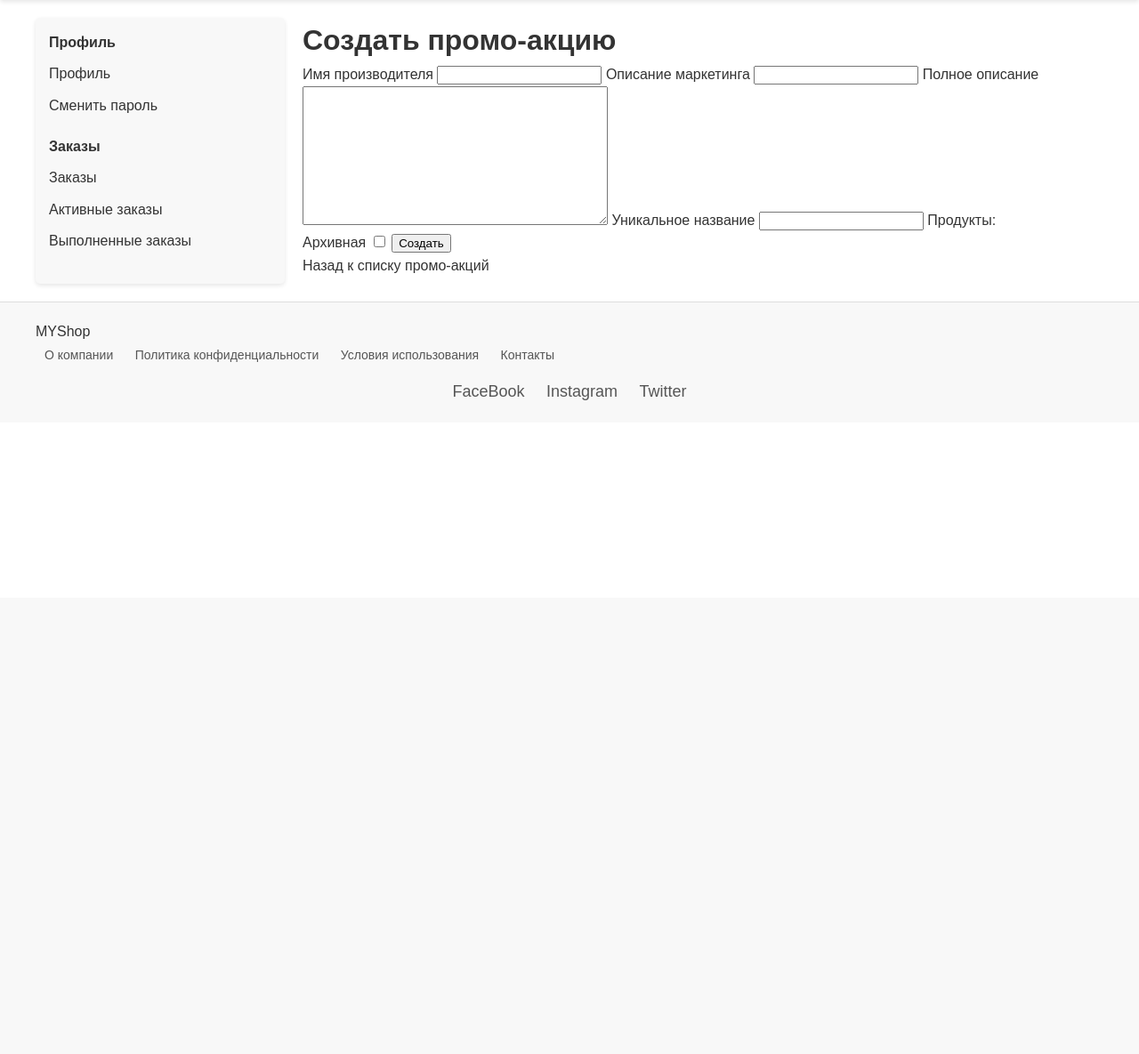
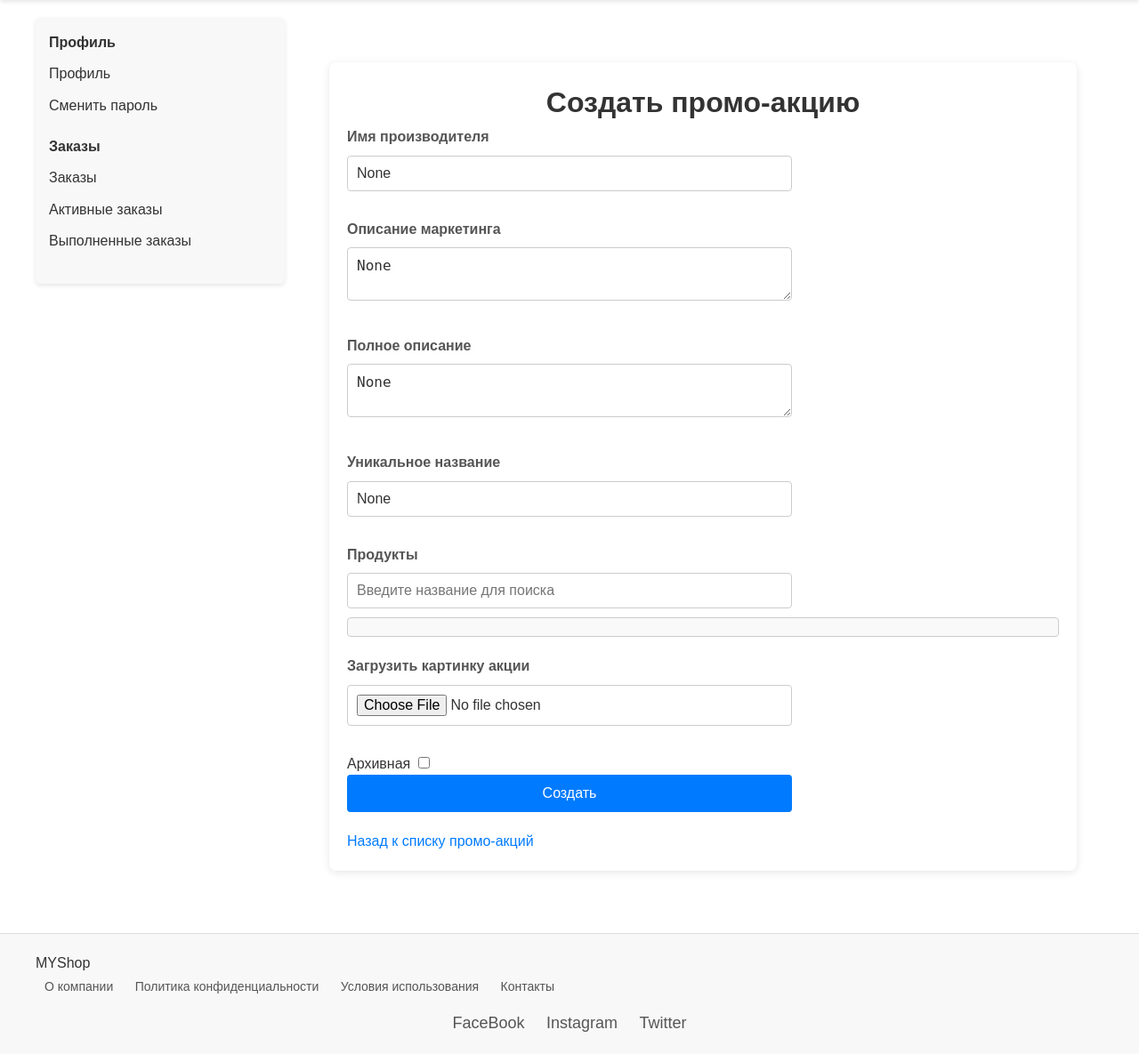
Before and after one commit to JolyCougar/Shop_django, a Django app: page /account/marketing/create/ in a window 1280 px wide. Shown: the part 128-1313 px from the top of the page at 89% size. Before the commit the page ends 578 px from the top, so only its background shows below. Run offline with Django 5.2, Linux system fonts and the light colour scheme; data that the repository does not hold is empty.

Commit message:
edit: template marketing form

```diff
--- a/account/templates/account/marketing_form.html
+++ b/account/templates/account/marketing_form.html
@@ -1,7 +1,11 @@
 {% extends 'include/base.html' %}
 {% load add_class %}
 {% block title %}
-    Промо акция
+    {% if not marketing %}
+        Создать промо-акцию
+    {% else %}
+        Редактировать промо-акцию
+    {% endif %}
 {% endblock %}
 
 {% block filters %}
@@ -9,29 +13,106 @@
 {% endblock %}
 
 {% block content %}
-    <h1>{% if not marketing %}Создать{% else %}Редактировать{% endif %} промо-акцию</h1>
+
+
+    <script>
+        function filterProducts() {
+            const searchInput = document.getElementById('product-search-input').value.toLowerCase();
+            const productLabels = document.querySelectorAll('.promo-form-product-list .promo-form-product-item');
+
+            productLabels.forEach(item => {
+                const text = item.textContent.toLowerCase();
+                if (text.includes(searchInput)) {
+                    item.style.display = '';
+                } else {
+                    item.style.display = 'none';
+                }
+            });
+        }
+    </script>
+
+    <div class="promo-form-container">
+        <h1>
+            {% if not marketing %}
+                Создать промо-акцию
+            {% else %}
+                Редактировать промо-акцию
+            {% endif %}
+        </h1>
+
         <form method="post" enctype="multipart/form-data">
             {% csrf_token %}
 
+            <!-- Имя производителя -->
+            <div class="promo-form-group">
                 <label for="{{ form.name.id_for_label }}">Имя производителя</label>
-        {{ form.name }}
+                <input type="text" name="name" id="{{ form.name.id_for_label }}" value="{{ form.name.value }}"
+                       class="promo-form-control">
+            </div>
 
+            <!-- Описание маркетинга -->
+            <div class="promo-form-group">
                 <label for="{{ form.description.id_for_label }}">Описание маркетинга</label>
-        {{ form.description }}
+                <textarea name="description" id="{{ form.description.id_for_label }}"
+                          class="promo-form-control">{{ form.description.value }}</textarea>
+            </div>
 
+            <!-- Полное описание -->
+            <div class="promo-form-group">
                 <label for="{{ form.description_full.id_for_label }}">Полное описание</label>
-        {{ form.description_full }}
+                <textarea name="description_full" id="{{ form.description_full.id_for_label }}"
+                          class="promo-form-control">{{ form.description_full.value }}</textarea>
+            </div>
 
+            <!-- Уникальное название -->
+            <div class="promo-form-group">
                 <label for="{{ form.url.id_for_label }}">Уникальное название</label>
-        {{ form.url }}
+                <input type="text" name="url" id="{{ form.url.id_for_label }}" value="{{ form.url.value }}"
+                       class="promo-form-control">
+            </div>
 
-        <label for="{{ form.products.id_for_label }}">Продукты:</label>
-        {{ form.products }}
+            <!-- Продукты -->
+            <div class="promo-form-group">
+                <label>Продукты</label>
+                <input type="text" id="product-search-input" onkeyup="filterProducts()"
+                       placeholder="Введите название для поиска" class="promo-form-control promo-form-product-search">
+                <div class="promo-form-product-list">
+                    {% for choice in form.products.field.queryset %}
+                        <div class="promo-form-product-item">
+                            <label>{{ choice.name }}</label>
+                            <input type="checkbox" name="products" value="{{ choice.pk }}"
+                                   {% if choice.pk in form.products.value %}checked{% endif %}>
 
+                        </div>
+                    {% endfor %}
+                </div>
+            </div>
+
+            <!-- Загрузка картинки -->
+            <div class="promo-form-group">
+                <label for="image-upload">Загрузить картинку акции</label>
+                <input type="file" name="image" id="image-upload" class="promo-form-control">
+            </div>
+
+            <!-- Архивная -->
+            <div>
                 <label for="{{ form.archived.id_for_label }}">Архивная</label>
-        {{ form.archived }}
+                <input type="checkbox" name="archived" id="{{ form.archived.id_for_label }}"
+                       {% if form.archived.value %}checked{% endif %} class="promo-form-check-input">
+            </div>
 
-        <button type="submit">{% if not marketing %}Создать{% else %}Сохранить изменения{% endif %}</button>
+            <!-- Сохранить -->
+            <button type="submit" class="promo-form-button">
+                {% if not marketing %}
+                    Создать
+                {% else %}
+                    Сохранить изменения
+                {% endif %}
+            </button>
         </form>
-    <a href="{% url 'account:marketing_list' %}">Назад к списку промо-акций</a>
+
+        <!-- Ссылка назад -->
+        <a href="{% url 'account:marketing_list' %}" class="promo-form-back-link">Назад к списку промо-акций</a>
+    </div>
+
 {% endblock %}
--- a/static/css/styles.css
+++ b/static/css/styles.css
@@ -1488,3 +1488,109 @@ label[for="avatarUpload"]:hover {
     display: none;
     margin-top: 20px;
 }
+
+.promo-form-container {
+    width: 100%;
+    max-width: 800px;
+    margin: 50px auto;
+    background-color: #fff;
+    padding: 20px;
+    border-radius: 8px;
+    box-shadow: 0 2px 10px rgba(0, 0, 0, 0.1);
+}
+
+.promo-form-container h1 {
+    text-align: center;
+    color: #333;
+}
+
+.promo-form-group {
+    margin-bottom: 20px;
+}
+
+.promo-form-group label {
+    display: block;
+    font-weight: bold;
+    margin-bottom: 8px;
+    color: #555;
+}
+
+.promo-form-group input,
+.promo-form-group select,
+.promo-form-group textarea {
+    width: 100%;
+    max-width: 500px;
+    padding: 10px;
+    border: 1px solid #ccc;
+    border-radius: 4px;
+    font-size: 16px;
+    color: #333;
+    box-sizing: border-box;
+    margin-bottom: 10px;
+}
+
+.promo-form-group textarea {
+    resize: vertical;
+}
+
+.promo-form-group .promo-form-product-search {
+    margin-bottom: 10px;
+}
+
+.promo-form-group .promo-form-product-list {
+    max-height: 200px;
+    overflow-y: auto;
+    border: 1px solid #ccc;
+    padding: 10px;
+    border-radius: 4px;
+    background-color: #f9f9f9;
+}
+
+.promo-form-group .promo-form-product-item {
+    display: block;
+    margin-bottom: 8px;
+}
+
+.promo-form-group .promo-form-product-item input {
+    margin-right: 8px;
+}
+
+.promo-form-group .promo-form-product-item label {
+    display: inline-block;
+    vertical-align: middle;
+    color: #333;
+}
+
+.promo-form-button {
+    width: 100%;
+    max-width: 500px;
+    padding: 12px;
+    background-color: #007bff;
+    color: white;
+    font-size: 16px;
+    border: none;
+    border-radius: 4px;
+    cursor: pointer;
+}
+
+.promo-form-button:hover {
+    background-color: #0056b3;
+}
+
+.promo-form-group input:focus,
+.promo-form-group select:focus,
+.promo-form-group textarea:focus {
+    border-color: #007bff;
+    outline: none;
+}
+
+.promo-form-back-link {
+    display: inline-block;
+    margin-top: 20px;
+    color: #007bff;
+    text-decoration: none;
+}
+
+.promo-form-back-link:hover {
+    text-decoration: underline;
+}
```
Lines whose indentation alone changed are shown as unchanged.
